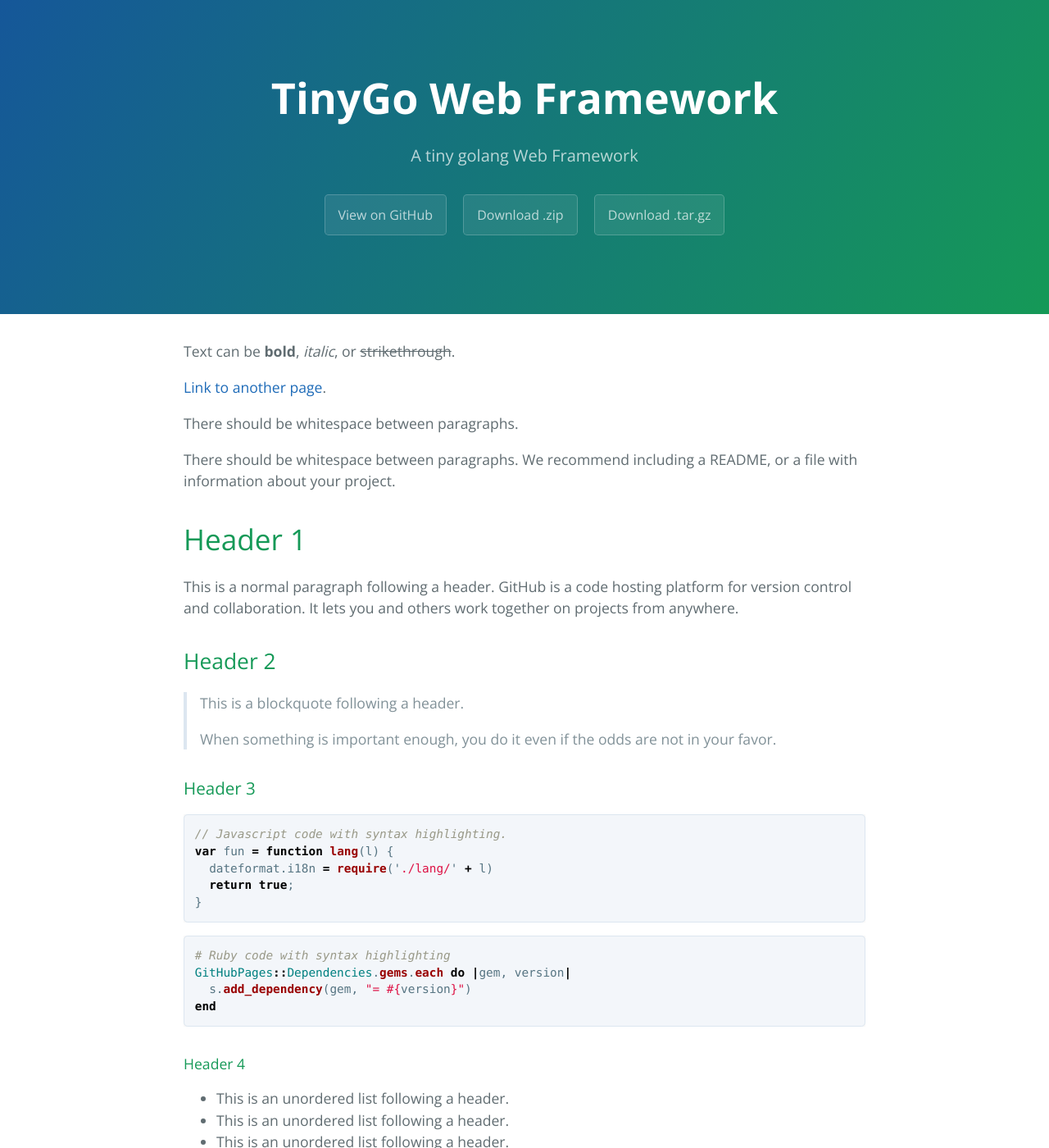
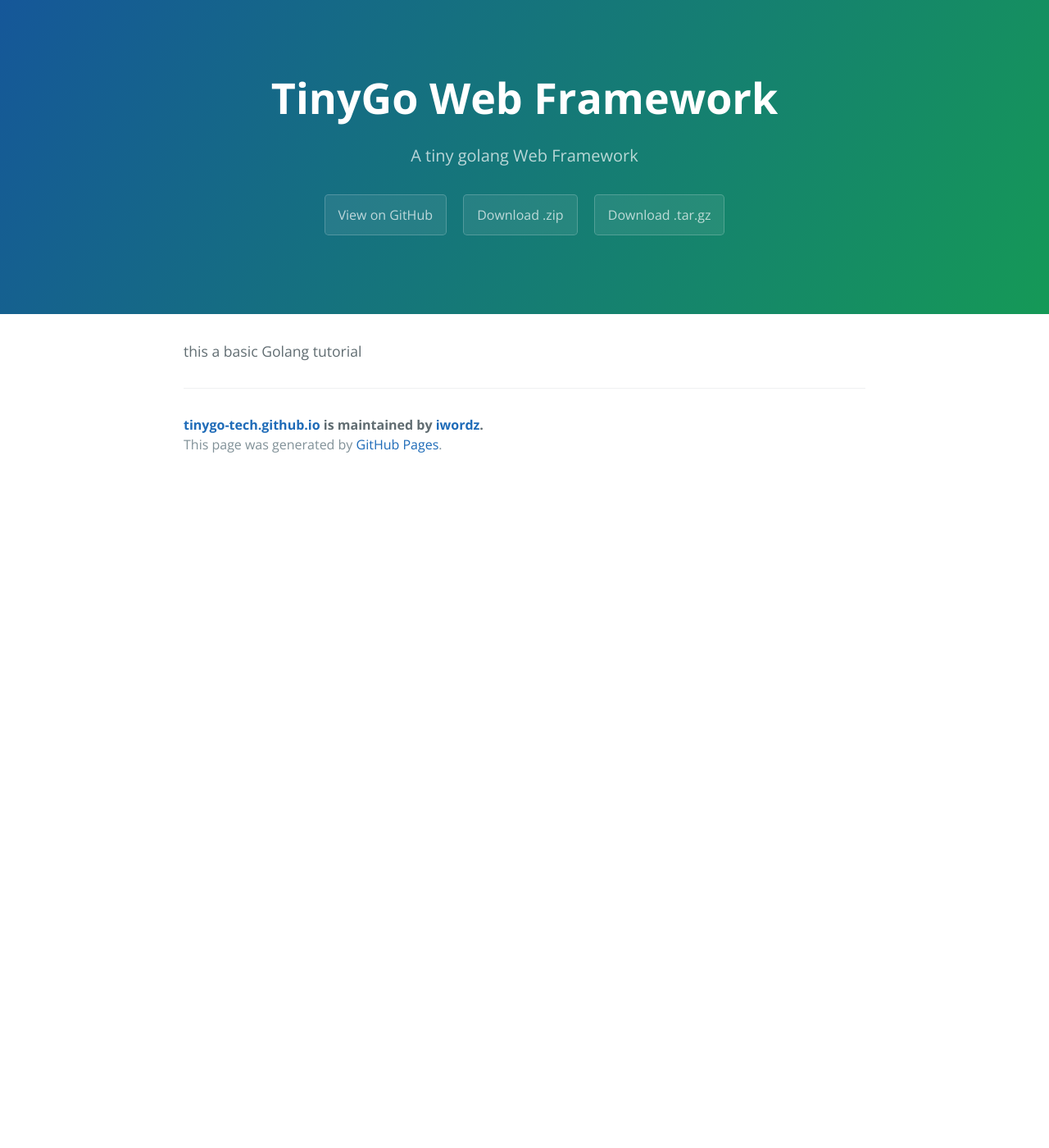
Before and after one commit to iwordz/tinygo-tech.github.io, a Jekyll site: the page built from index.md, in a window 1280 px wide and 1400 px high. Shown: the whole window at 82% size. Built offline with Jekyll 4.4.1, drawn with Linux system fonts in a browser that asks for light colours; our own code applies the rules of GitHub Pages for plain Markdown files; some of the changed text lies outside the part shown.

Commit message:
Update index.md

````diff
--- a/index.md
+++ b/index.md
@@ -1,123 +1 @@
----
-layout: default
----
-
-Text can be **bold**, _italic_, or ~~strikethrough~~.
-
-[Link to another page](./another-page.html).
-
-There should be whitespace between paragraphs.
-
-There should be whitespace between paragraphs. We recommend including a README, or a file with information about your project.
-
-# Header 1
-
-This is a normal paragraph following a header. GitHub is a code hosting platform for version control and collaboration. It lets you and others work together on projects from anywhere.
-
-## Header 2
-
-> This is a blockquote following a header.
->
-> When something is important enough, you do it even if the odds are not in your favor.
-
-### Header 3
-
-```js
-// Javascript code with syntax highlighting.
-var fun = function lang(l) {
-  dateformat.i18n = require('./lang/' + l)
-  return true;
-}
-```
-
-```ruby
-# Ruby code with syntax highlighting
-GitHubPages::Dependencies.gems.each do |gem, version|
-  s.add_dependency(gem, "= #{version}")
-end
-```
-
-#### Header 4
-
-*   This is an unordered list following a header.
-*   This is an unordered list following a header.
-*   This is an unordered list following a header.
-
-##### Header 5
-
-1.  This is an ordered list following a header.
-2.  This is an ordered list following a header.
-3.  This is an ordered list following a header.
-
-###### Header 6
-
-| head1        | head two          | three |
-|:-------------|:------------------|:------|
-| ok           | good swedish fish | nice  |
-| out of stock | good and plenty   | nice  |
-| ok           | good `oreos`      | hmm   |
-| ok           | good `zoute` drop | yumm  |
-
-### There's a horizontal rule below this.
-
-* * *
-
-### Here is an unordered list:
-
-*   Item foo
-*   Item bar
-*   Item baz
-*   Item zip
-
-### And an ordered list:
-
-1.  Item one
-1.  Item two
-1.  Item three
-1.  Item four
-
-### And a nested list:
-
-- level 1 item
-  - level 2 item
-  - level 2 item
-    - level 3 item
-    - level 3 item
-- level 1 item
-  - level 2 item
-  - level 2 item
-  - level 2 item
-- level 1 item
-  - level 2 item
-  - level 2 item
-- level 1 item
-
-### Small image
-
-![Octocat](https://github.githubassets.com/images/icons/emoji/octocat.png)
-
-### Large image
-
-![Branching](https://guides.github.com/activities/hello-world/branching.png)
-
-
-### Definition lists can be used with HTML syntax.
-
-<dl>
-<dt>Name</dt>
-<dd>Godzilla</dd>
-<dt>Born</dt>
-<dd>1952</dd>
-<dt>Birthplace</dt>
-<dd>Japan</dd>
-<dt>Color</dt>
-<dd>Green</dd>
-</dl>
-
-```
-Long, single-line code blocks should not wrap. They should horizontally scroll if they are too long. This line should be long enough to demonstrate this.
-```
-
-```
-The final element.
-```
+this a basic Golang tutorial
````
